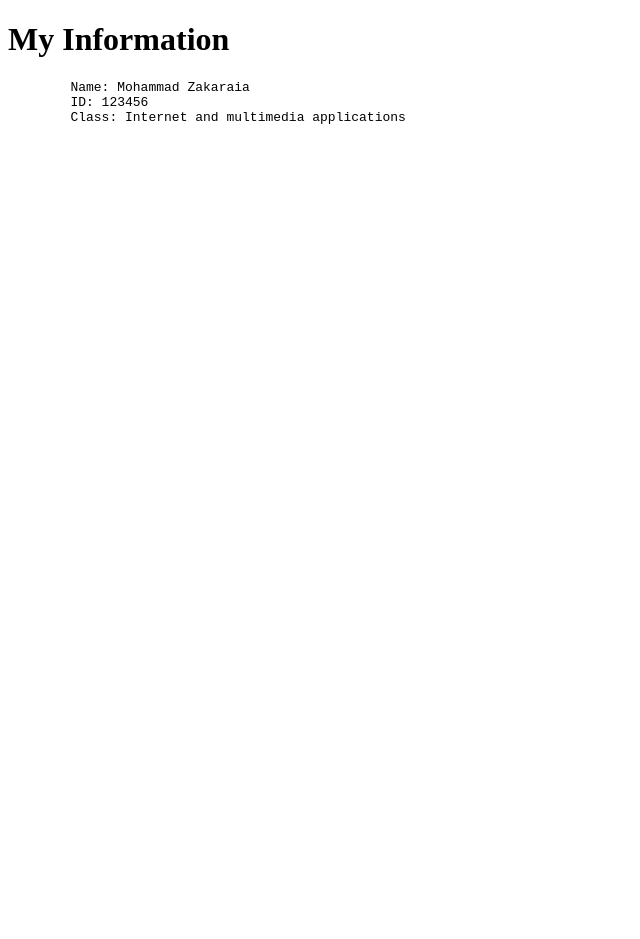
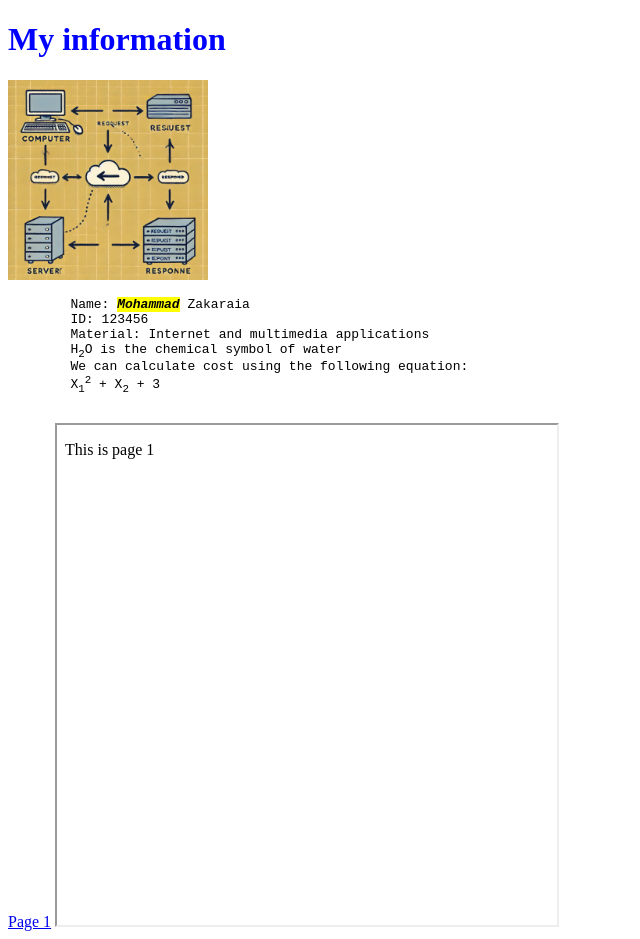
Before and after one commit to MZakaraia/MyInformationPage, a plain HTML site: page index.html in a window 1280 px wide. Shown: the whole page, without its empty margins (0-640 px from the left). Before the commit the page ends 800 px from the top, so only its background shows below. Drawn offline with Linux system fonts and the light colour scheme.

Commit message:
First commit

```diff
--- /dev/null
+++ b/Page1.html
@@ -0,0 +1,15 @@
+<!DOCTYPE html>
+<html>
+<head>
+    <meta charset='utf-8'>
+    <meta http-equiv='X-UA-Compatible' content='IE=edge'>
+    <title>Page 1</title>
+    <meta name='viewport' content='width=device-width, initial-scale=1'>
+    <link rel='stylesheet' type='text/css' media='screen' href='main.css'>
+    <script src='main.js'></script>
+</head>
+<body>
+    <p>This is page 1</p>
+
+</body>
+</html>
--- a/index.html
+++ b/index.html
@@ -1,17 +1,24 @@
 <!DOCTYPE html>
 <head>
     <title>
-        My first page
+        My Information
     </title>
 </head>
+
 <body>
-    <h1>
-        My Information
+    <h1 style="color: blue;">
+        My information
     </h1>
+    <img src="How internet works.webp" alt="Image not found" width="200" height="200">
     <pre>
-        Name: Mohammad Zakaraia
+        Name: <em><strong><mark>Mohammad</mark> </strong></em>Zakaraia
         ID: 123456
-        Class: Internet and multimedia applications
+        Material: Internet and multimedia applications
+        H<sub>2</sub>O is the chemical symbol of water
+        We can calculate cost using the following equation:
+        X<sub>1</sub><sup>2</sup> + X<sub>2</sub> + 3
     </pre>
+    <a href="Page1.html" target="_blank">Page 1</a>
+    <iframe src="Page1.html" width="500" height="500"></iframe>
 
 </body>
```
Also changed, not shown: How internet works.webp (added), 1 other file.
